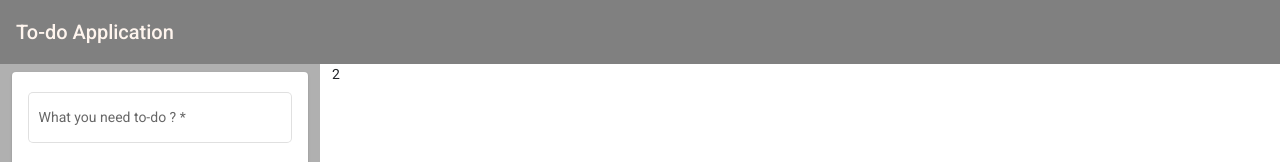
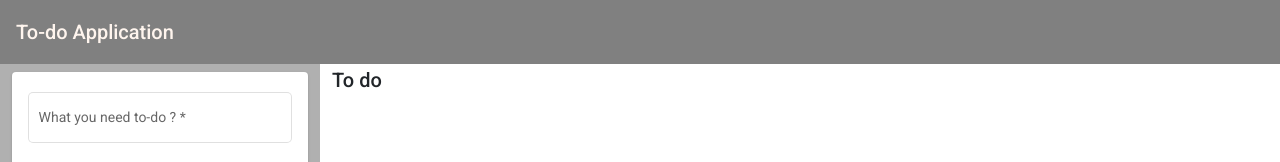
Before and after one commit to quinton2k/to-do, an Angular app: page / in a window 1280 px wide. Shown: the top 162 px of the page. Built offline with nearby package versions, Linux system fonts and the light colour scheme.

Commit message:
drap drog for todo

```diff
--- a/src/app/app.module.ts
+++ b/src/app/app.module.ts
@@ -13,6 +13,7 @@ import { MatFormFieldModule } from '@angular/material/form-field'
 import { MatInputModule } from '@angular/material/input';
 import { MatButtonModule } from '@angular/material/button';
 import { ReactiveFormsModule } from '@angular/forms';
+import { DragDropModule } from '@angular/cdk/drag-drop';
 
 @NgModule({
   declarations: [
@@ -29,7 +30,8 @@ import { ReactiveFormsModule } from '@angular/forms';
     MatCardModule,
     MatFormFieldModule,
     MatInputModule,
-    MatButtonModule
+    MatButtonModule,
+    DragDropModule
   ],
   providers: [],
   bootstrap: [AppComponent]
--- a/src/app/to-do/to-do.component.html
+++ b/src/app/to-do/to-do.component.html
@@ -12,7 +12,32 @@
                 </form>
             </mat-card>
         </div>
-        <div class="col-9">2</div>
+        <div class="col-9">
+            <div cdkDropListGroup>
+                <div class="row">
+                    <div class="col-4">
+                        <!-- todo -->
+                        <div class="example-container">
+                            <h2>To do</h2>
+
+                            <div
+                              cdkDropList
+                              [cdkDropListData]="tasks"
+                              class="example-list"
+                              (cdkDropListDropped)="drop($event)">
+                              <div class="example-box" *ngFor="let item of tasks" cdkDrag>{{item}}</div>
+                            </div>
+                          </div>
+                    </div>
+                    <div class="col-4">
+                        <!-- in progress -->
+                    </div>
+                    <div class="col-4">
+                        <!-- done -->
+                    </div>
+                </div>
+            </div>
+        </div>
 
     </div>
 </div>
--- a/src/app/to-do/to-do.component.ts
+++ b/src/app/to-do/to-do.component.ts
@@ -1,3 +1,4 @@
+import { CdkDragDrop, moveItemInArray, transferArrayItem } from '@angular/cdk/drag-drop';
 import { Component, OnInit } from '@angular/core';
 import { FormBuilder, FormGroup, Validators } from '@angular/forms';
 
@@ -19,4 +20,16 @@ export class ToDoComponent implements OnInit {
     })
   }
 
+  drop(event: CdkDragDrop<string[]>) {
+    if (event.previousContainer === event.container) {
+      moveItemInArray(event.container.data, event.previousIndex, event.currentIndex);
+    } else {
+      transferArrayItem(
+        event.previousContainer.data,
+        event.container.data,
+        event.previousIndex,
+        event.currentIndex,
+      );
+    }
+  }
 }
```
